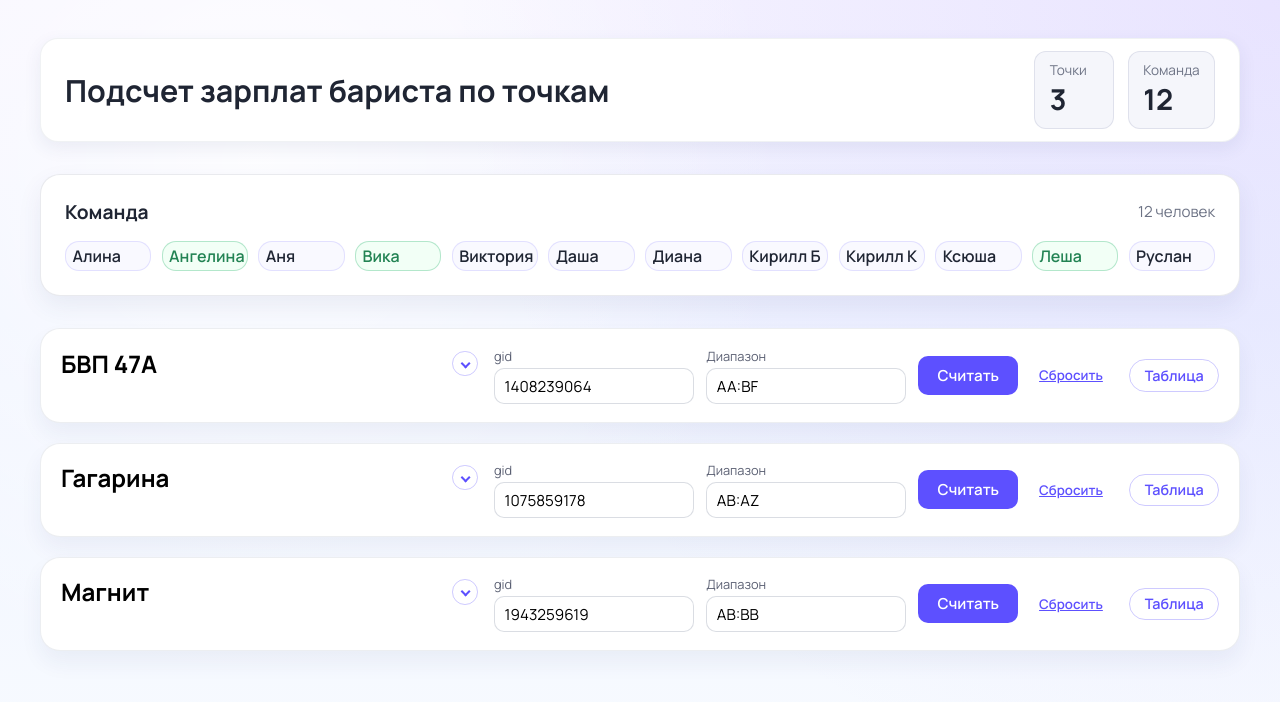
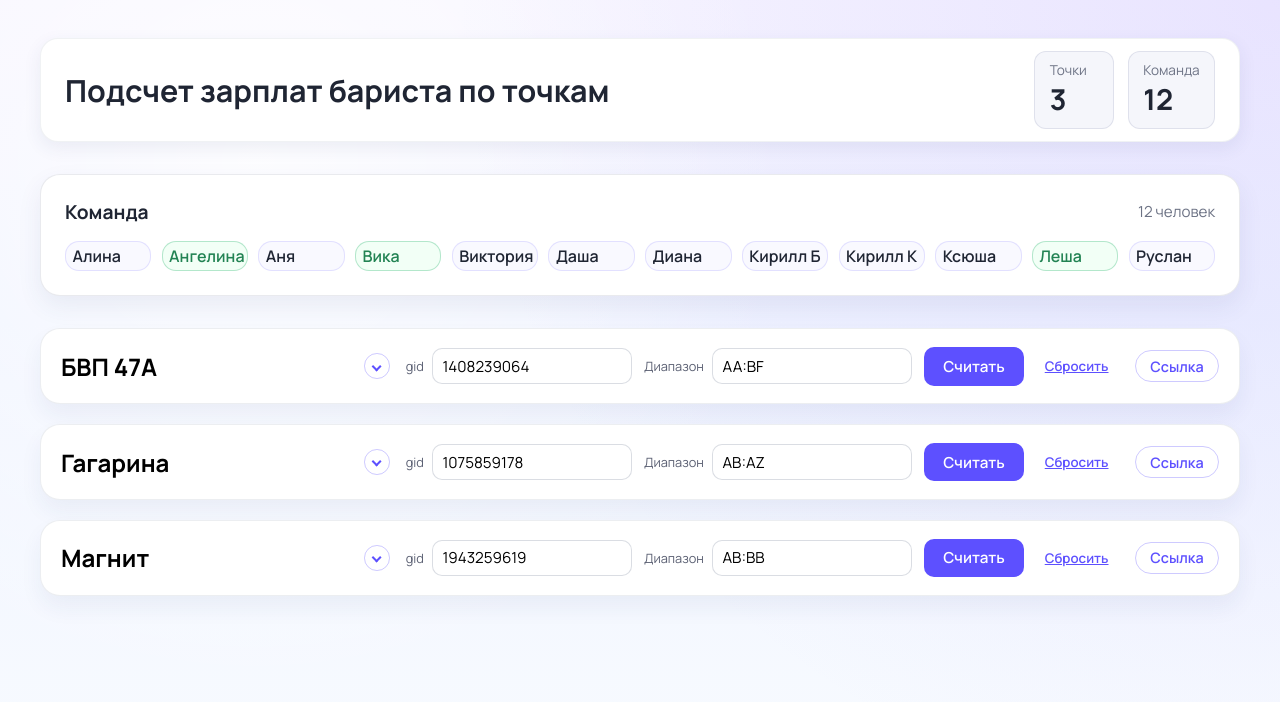
Before and after one commit to Kud8/salary-la-rulet, a React (Vite) app: page / in a window 1280 px wide. Shown: the top 702 px of the page. Built offline with nearby package versions, Linux system fonts and the light colour scheme.

Commit message:
fix: styles

```diff
--- a/src/components/LocationSection.module.css
+++ b/src/components/LocationSection.module.css
@@ -13,7 +13,7 @@
   display: flex;
   justify-content: space-between;
   gap: 1rem;
-  align-items: flex-start;
+  align-items: center;
   flex-wrap: wrap;
 }
 
@@ -61,8 +61,8 @@
 
 .inlineField {
   display: flex;
-  flex-direction: column;
-  gap: 0.2rem;
+  align-items: center;
+  gap: 8px;
   font-size: 0.8rem;
   color: #4b5162;
 }
@@ -72,7 +72,7 @@
   border: 1px solid rgba(73, 87, 117, 0.2);
   padding: 0.4rem 0.6rem;
   font-size: 0.95rem;
-  min-width: 150px;
+  min-width: 120px;
 }
 
 .inlineField input:focus {
--- a/src/components/LocationSection.tsx
+++ b/src/components/LocationSection.tsx
@@ -119,7 +119,7 @@ export function LocationSection({ location, baristas, onResult }: LocationSectio
           onClick={() => setIsOpen((prev) => !prev)}
           aria-expanded={isOpen}
         >
-            <h2>{location.title}</h2>
+          <h2>{location.title}</h2>
           <span className={styles.chevron} data-open={isOpen} />
         </button>
 
@@ -154,7 +154,7 @@ export function LocationSection({ location, baristas, onResult }: LocationSectio
           </div>
 
           <a href={sheetLink} className={styles.sheetLink} target="_blank" rel="noreferrer">
-            Таблица
+            Ссылка
           </a>
         </div>
       </div>
```
